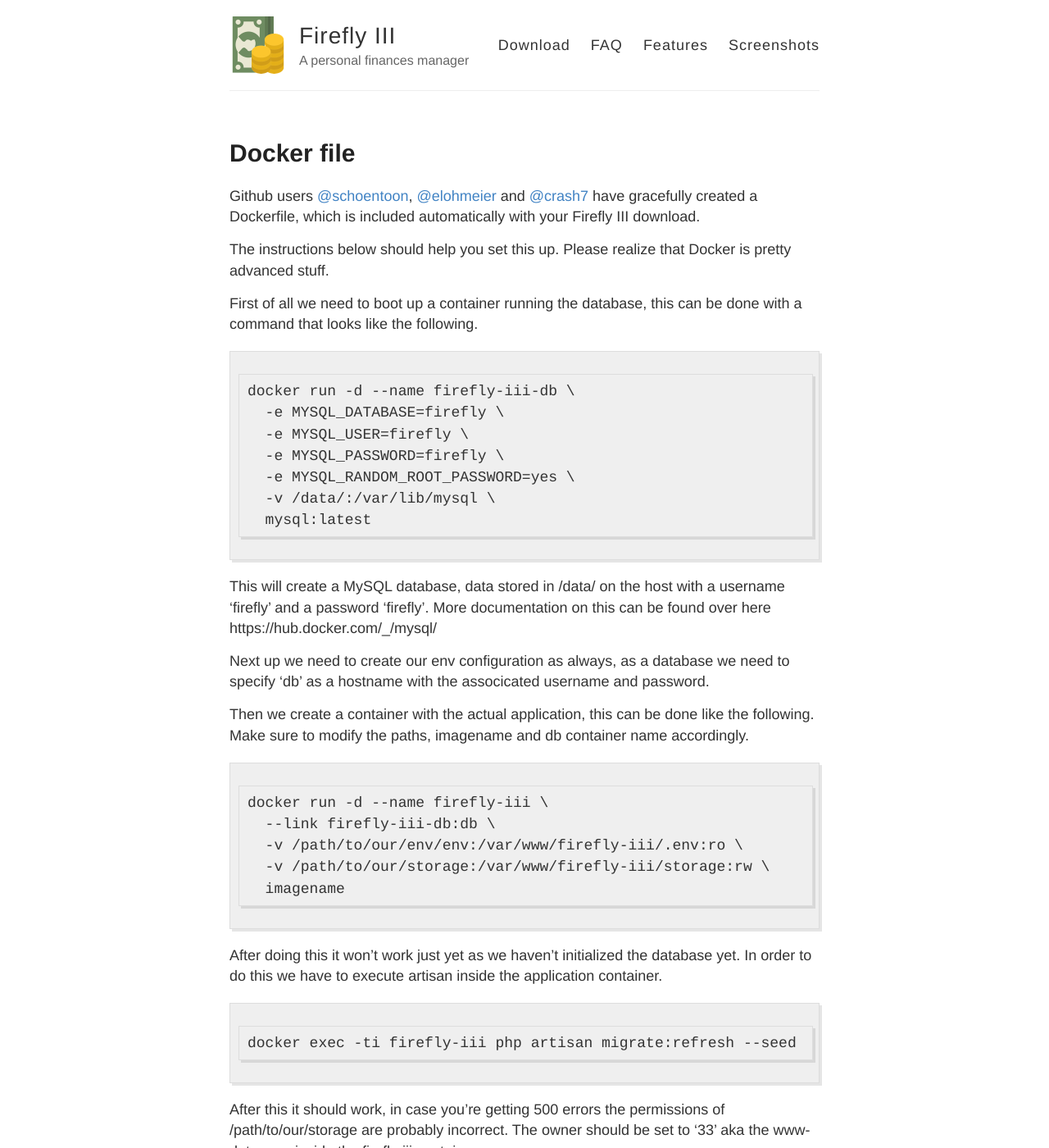
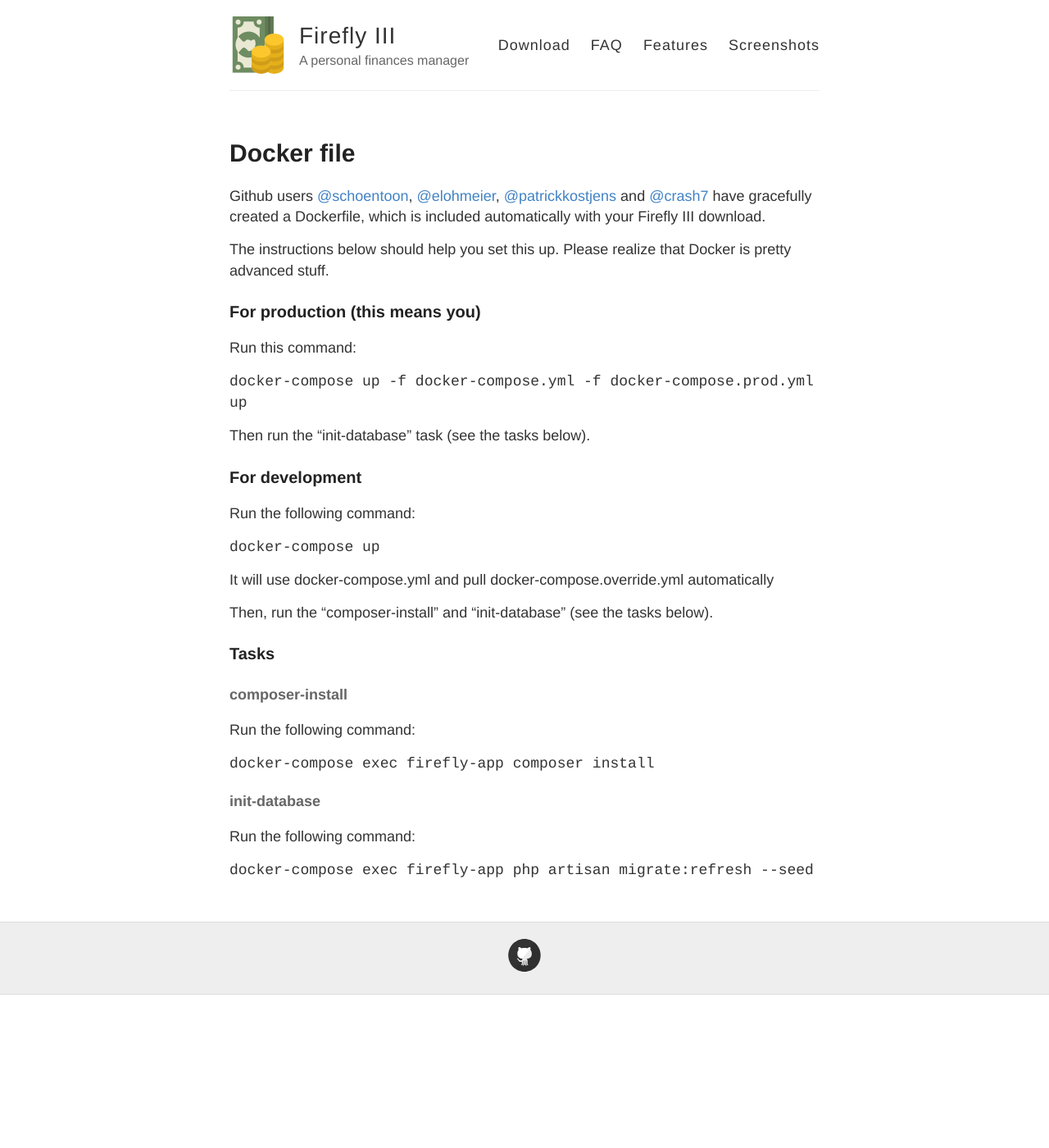
Before and after one commit to firefly-iii/firefly-iii.org, a Jekyll site: the page built from installation-guide-docker.md, in a window 1280 px wide and 1400 px high. Shown: the whole window at 82% size. Built offline with Jekyll 4.4.1, drawn with Linux system fonts in a browser that asks for light colours; some of the changed text lies outside the part shown.

Commit message:
New pages.

````diff
--- a/installation-guide-docker.md
+++ b/installation-guide-docker.md
@@ -4,41 +4,40 @@ title: Docker file
 permalink: /installation-guide-docker/
 ---
 
-Github users [@schoentoon](https://github.com/schoentoon), [@elohmeier](https://github.com/elohmeier) and [@crash7](https://github.com/crash7) have gracefully created a Dockerfile, which is included automatically with your Firefly III download.
+Github users [@schoentoon](https://github.com/schoentoon), [@elohmeier](https://github.com/elohmeier), [@patrickkostjens](https://github.com/patrickkostjens) and [@crash7](https://github.com/crash7) have gracefully created a Dockerfile, which is included automatically with your Firefly III download.
 
 The instructions below should help you set this up. Please realize that Docker is pretty advanced stuff.
 
-First of all we need to boot up a container running the database, this can be done with a command that looks like the following.
+### For production (this means you)
 
-```
-docker run -d --name firefly-iii-db \
-  -e MYSQL_DATABASE=firefly \
-  -e MYSQL_USER=firefly \
-  -e MYSQL_PASSWORD=firefly \
-  -e MYSQL_RANDOM_ROOT_PASSWORD=yes \
-  -v /data/:/var/lib/mysql \
-  mysql:latest
-```
+Run this command:
 
-This will create a MySQL database, data stored in /data/ on the host with a username 'firefly' and a password 'firefly'. More documentation
-on this can be found over here https://hub.docker.com/_/mysql/
+`docker-compose up -f docker-compose.yml -f docker-compose.prod.yml up`
 
-Next up we need to create our env configuration as always, as a database we need to specify 'db' as a hostname with the associcated username and password.
+Then run the "init-database" task (see the tasks below).
 
-Then we create a container with the actual application, this can be done like the following. Make sure to modify the paths, imagename and db container name accordingly.
 
-```
-docker run -d --name firefly-iii \
-  --link firefly-iii-db:db \
-  -v /path/to/our/env/env:/var/www/firefly-iii/.env:ro \
-  -v /path/to/our/storage:/var/www/firefly-iii/storage:rw \
-  imagename
-```
 
-After doing this it won't work just yet as we haven't initialized the database yet. In order to do this we have to execute artisan inside the application container.
+### For development
 
-```
-docker exec -ti firefly-iii php artisan migrate:refresh --seed
-```
+Run the following command:
 
-After this it should work, in case you're getting 500 errors the permissions of /path/to/our/storage are probably incorrect. The owner should be set to '33' aka the www-data user inside the firefly-iii container.
+`docker-compose up`
+
+It will use docker-compose.yml and pull docker-compose.override.yml automatically
+
+Then, run the "composer-install" and "init-database" (see the tasks below).
+
+### Tasks
+
+#### composer-install
+
+Run the following command:
+
+`docker-compose exec firefly-app composer install`
+
+#### init-database
+
+Run the following command:
+
+`docker-compose exec firefly-app php artisan migrate:refresh --seed`
````
Also changed, not shown: faq-normal.md (added, +38 -0 lines), faq-technical.md (renamed from installation-guide-faq.md, +5 -1 lines), installation-guide.md (+2 -0 lines).
